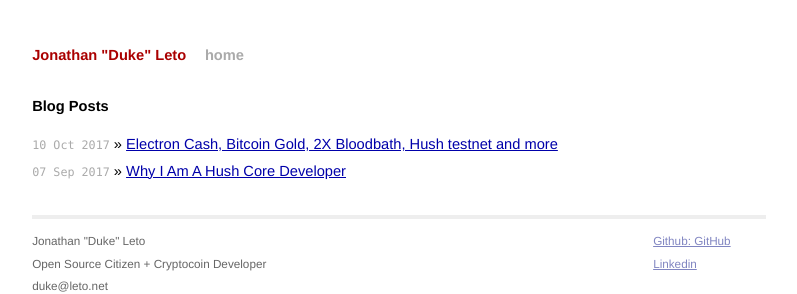
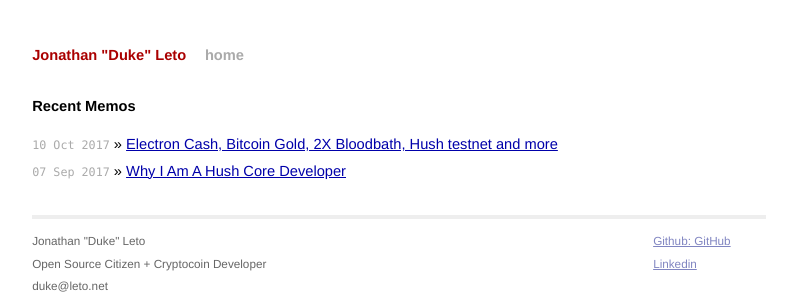
Before and after one commit to leto/leto.github.com, a Jekyll site: the page built from memo/index.html, in a window 1280 px wide. Shown: the top 294 px of the page, without its empty margins (241-1038 px from the left). Built offline with Jekyll 4.4.1, drawn with Linux system fonts in a browser that asks for light colours; comment, search, counter and statistics services are not loaded.

Commit message:
Use use memo around here

```diff
--- a/memo/index.html
+++ b/memo/index.html
@@ -6,7 +6,7 @@ title: DUKEMEM
 <div>
 
 <div id="home" width=80%>
-  <h1>Blog Posts</h1>
+  <h1>Recent Memos</h1>
   <ul class="posts">
     {% for post in site.posts %}
         {% if post.status != 'unpublished' %}
```
